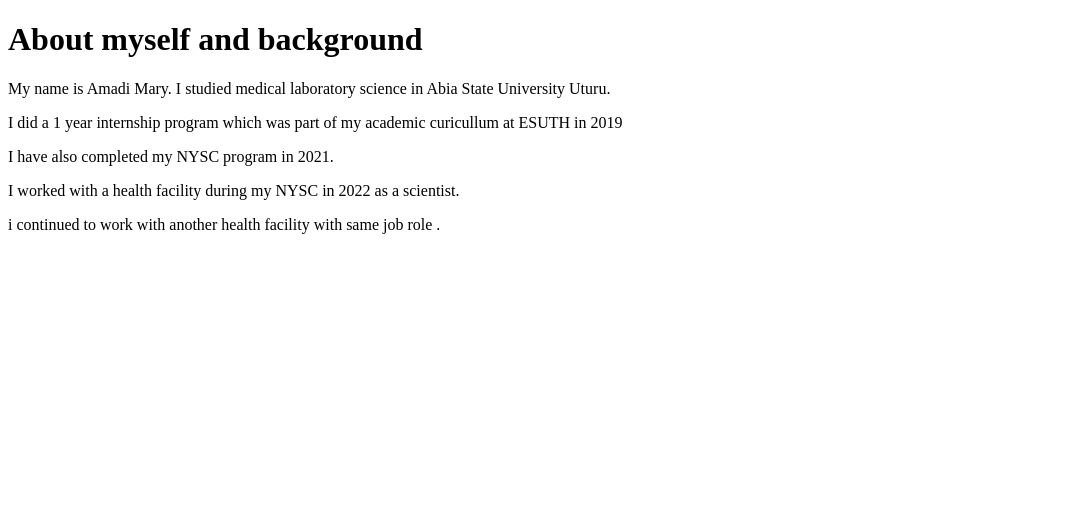
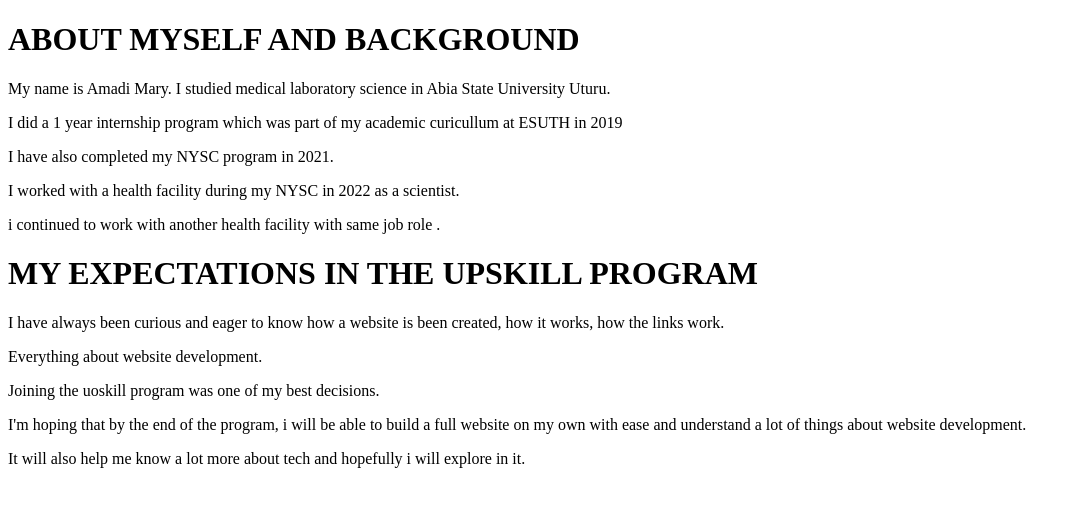
Before and after one commit to maryokafor28/upskill-n-utf-8, a plain HTML site: page index.html in a window 1280 px wide. Shown: the whole page, without its empty margins (0-1081 px from the left). Drawn offline with Linux system fonts and the light colour scheme.

Commit message:
html line 2

```diff
--- a/index.html
+++ b/index.html
@@ -3,15 +3,22 @@
 <head>
     <meta charset="UTF-8">
     <meta name="viewport" content="width=device-width, initial-scale=1.0">
-    <title>About myself </title>
+    <title>Mary</title>
 </head>
 <body>
-    <h1>About myself and background</h1>
+    <h1>ABOUT MYSELF AND BACKGROUND</h1>
     <p>My name is Amadi Mary. I studied medical laboratory science in Abia State University Uturu.</p>
     <p>I did a 1 year internship program which was part of my academic curicullum at ESUTH in 2019</p>
     <p>I have also completed my NYSC program in 2021. </p>
     <p>I worked with a health facility during my NYSC in 2022 as a scientist.</p>
     <p>i continued to work with another health facility with same job role .</p>
 
+    <h1>MY EXPECTATIONS IN THE UPSKILL PROGRAM</h1>
+
+    <P>I have always been curious and eager to know how a website is been created, how it works, how the links work.</P>
+    <p>Everything about website development.</p>
+    <p>Joining the uoskill program was one of my best decisions. </p>
+    <p>I'm hoping that by the end of the program, i will be able to build a full website on my own with ease and understand a lot of things about website development.</p>
+    <p>It will also help me know a lot more about tech and hopefully i will explore in it.</p>
 </body>
 </html>
```
